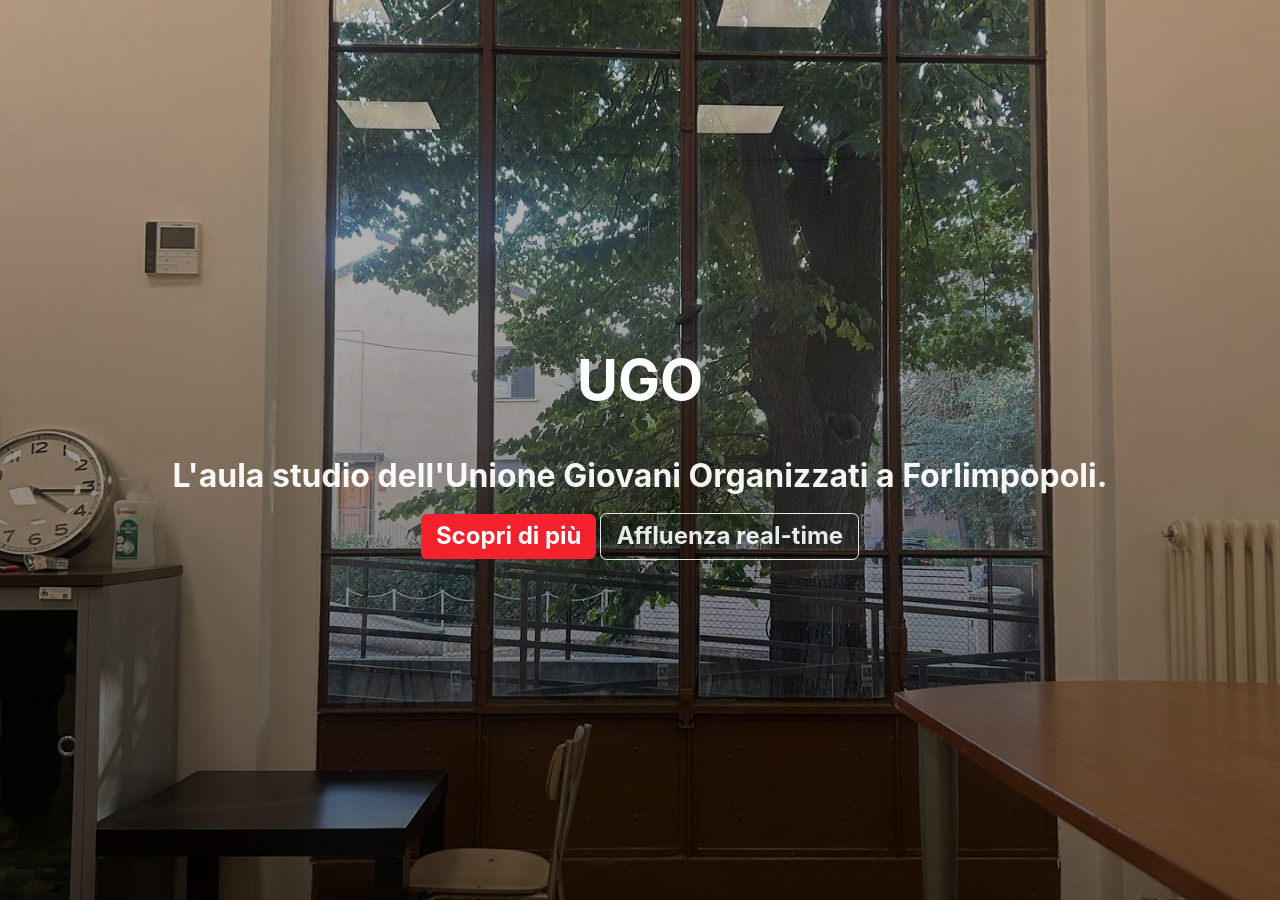
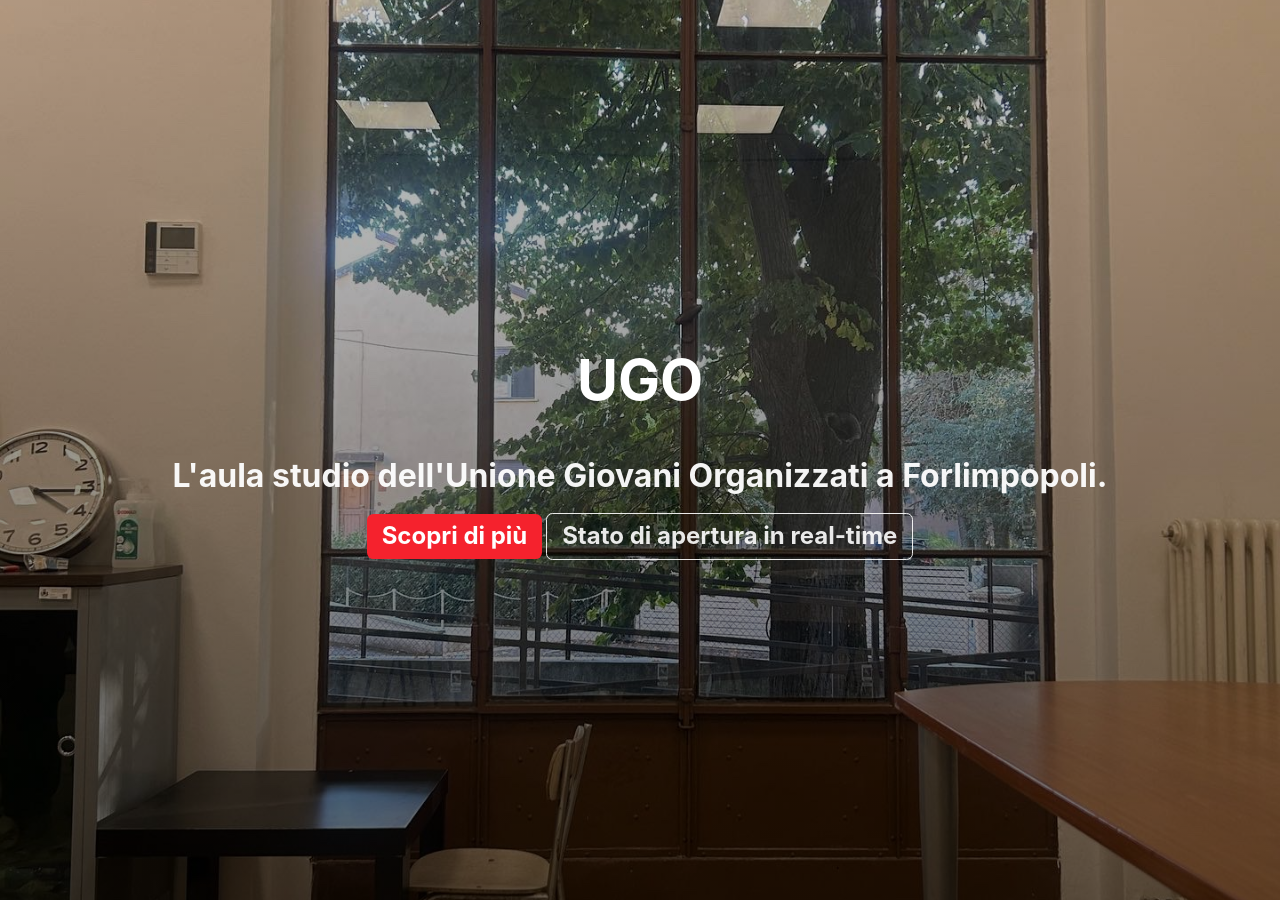
Before and after one commit to ugoforlimpopoli/website, a Jekyll site: the page built from landing.html, in a window 1280 px wide and 900 px high. Built offline with Jekyll 4.4.1, drawn with Linux system fonts in a browser that asks for light colours; nearby versions of some CDN libraries.

Commit message:
edit: landing page link for real-time turnout now pointing to /opening-status

```diff
--- a/landing.html
+++ b/landing.html
@@ -10,9 +10,9 @@ article_header:
     - text: Scopri di più
       type: error
       url: /home
-    - text: Affluenza real-time
+    - text: Stato di apertura in real-time
       type: outline-theme-dark
-      url: /turnout
+      url: /opening-status
   height: 100vh
   theme: dark
   background_color: "#367a9a"
```
